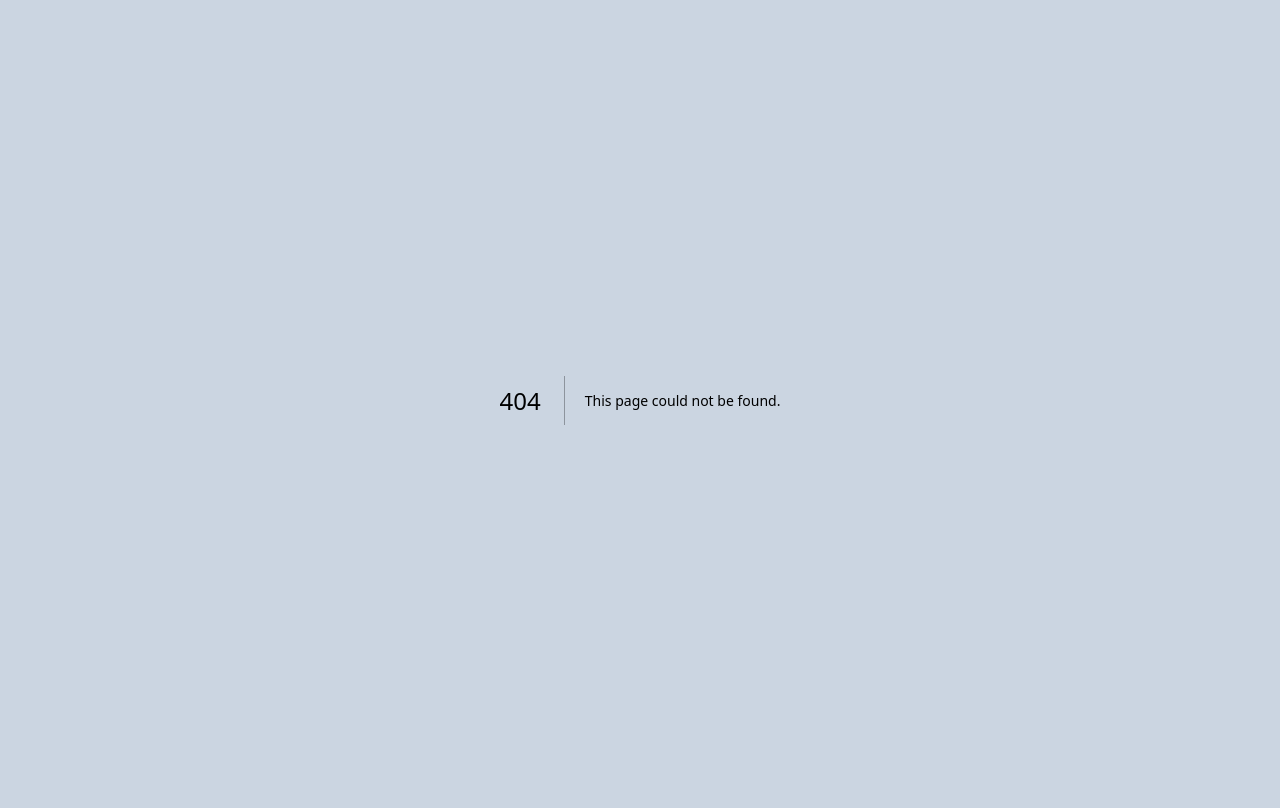
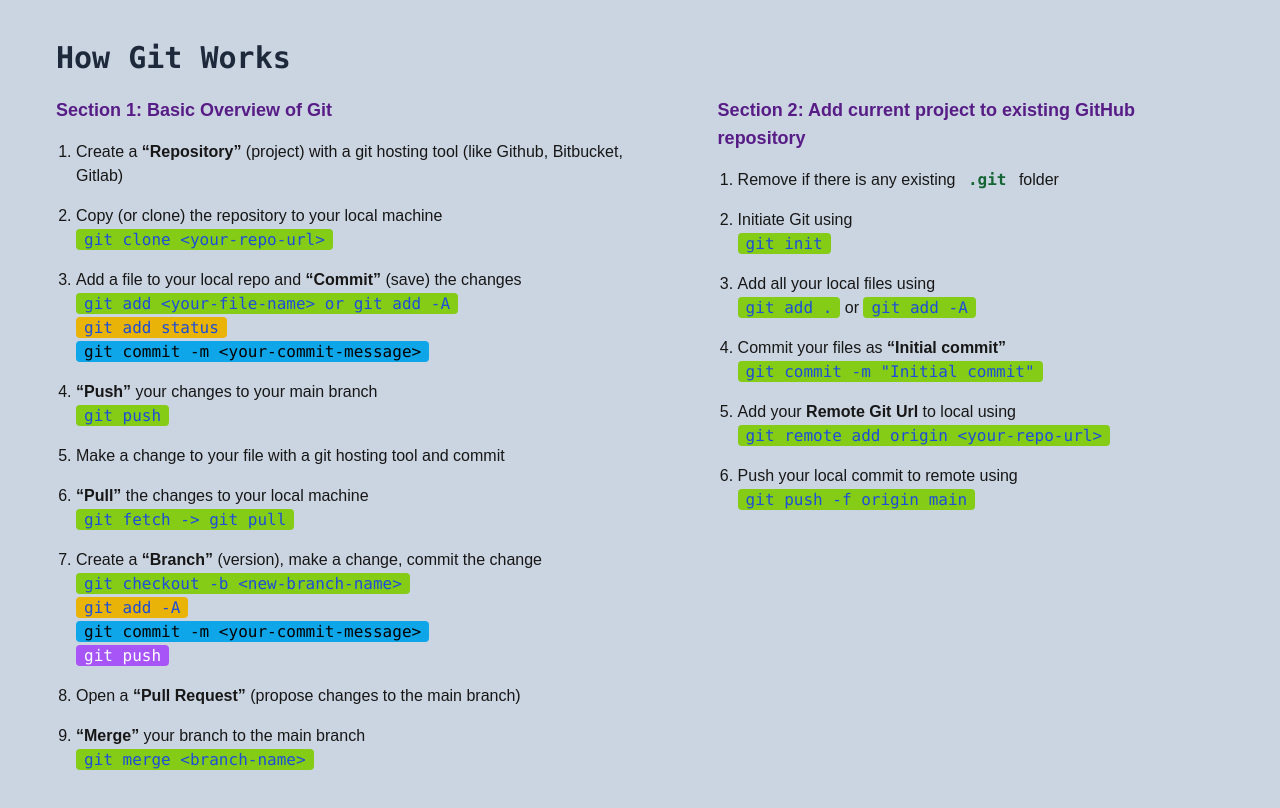
Before and after one commit to hashaaan/evotech-next, a Next.js app: page /how-git-works in a window 1280 px wide. Before the commit this address had no page. Shown: the top 808 px of the page. Built offline with nearby package versions, Linux system fonts and the light colour scheme.

Commit message:
Add how git works section

```diff
--- a/app/git/page.tsx
+++ b/app/how-git-works/page.tsx
@@ -3,7 +3,7 @@ import React from "react";
 export default function page() {
   return (
     <main className="container mx-auto py-5 px-14 w-full">
-      <h1 className="text-slate-800 font-bold font-mono text-3xl mb-5">
+      <h1 className="text-slate-800 font-bold font-mono text-3xl my-5">
         How Git Works
       </h1>
 
@@ -22,7 +22,7 @@ export default function page() {
             <li>
               Copy (or clone) the repository to your local machine
               <br />
-              <code className="bg-lime-500 text-blue-600 px-2 py-px rounded">
+              <code className="bg-lime-500 text-blue-700 px-2 py-px rounded">
                 git clone {`<your-repo-url>`}
               </code>
             </li>
@@ -31,11 +31,11 @@ export default function page() {
               Add a file to your local repo and <b>&ldquo;Commit&rdquo;</b>{" "}
               (save) the changes
               <br />
-              <code className="bg-lime-500 text-blue-600 px-2 py-px rounded">
+              <code className="bg-lime-500 text-blue-700 px-2 py-px rounded">
                 git add {`<your-file-name>`} or git add -A
               </code>
               <br />
-              <code className="bg-yellow-500 text-blue-600 px-2 py-px rounded">
+              <code className="bg-yellow-500 text-blue-700 px-2 py-px rounded">
                 git add status
               </code>
               <br />
@@ -47,7 +47,7 @@ export default function page() {
             <li>
               <b>&ldquo;Push&rdquo;</b> your changes to your main branch
               <br />
-              <code className="bg-lime-500 text-blue-600 px-2 py-px rounded">
+              <code className="bg-lime-500 text-blue-700 px-2 py-px rounded">
                 git push
               </code>
             </li>
@@ -59,7 +59,7 @@ export default function page() {
             <li>
               <b>&ldquo;Pull&rdquo;</b> the changes to your local machine
               <br />
-              <code className="bg-lime-500 text-blue-600 px-2 py-px rounded">
+              <code className="bg-lime-500 text-blue-700 px-2 py-px rounded">
                 git fetch -&gt; git pull
               </code>
             </li>
@@ -68,11 +68,11 @@ export default function page() {
               Create a <b>&ldquo;Branch&rdquo;</b> (version), make a change,
               commit the change
               <br />
-              <code className="bg-lime-500 text-blue-600 px-2 py-px rounded">
+              <code className="bg-lime-500 text-blue-700 px-2 py-px rounded">
                 git checkout -b {`<new-branch-name>`}
               </code>
               <br />
-              <code className="bg-yellow-500 text-blue-600 px-2 py-px rounded">
+              <code className="bg-yellow-500 text-blue-700 px-2 py-px rounded">
                 git add -A
               </code>
               <br />
@@ -93,7 +93,7 @@ export default function page() {
             <li>
               <b>&ldquo;Merge&rdquo;</b> your branch to the main branch
               <br />
-              <code className="bg-lime-500 text-blue-600 px-2 py-px rounded">
+              <code className="bg-lime-500 text-blue-700 px-2 py-px rounded">
                 git merge {`<branch-name>`}
               </code>
             </li>
@@ -114,7 +114,7 @@ export default function page() {
             <li>
               Initiate Git using
               <br />
-              <code className="bg-lime-500 text-blue-600 px-2 py-px rounded">
+              <code className="bg-lime-500 text-blue-700 px-2 py-px rounded">
                 git init
               </code>
             </li>
@@ -122,11 +122,11 @@ export default function page() {
             <li>
               Add all your local files using
               <br />
-              <code className="bg-lime-500 text-blue-600 px-2 py-px rounded">
+              <code className="bg-lime-500 text-blue-700 px-2 py-px rounded">
                 git add .
               </code>
               {` or `}
-              <code className="bg-lime-500 text-blue-600 px-2 py-px rounded">
+              <code className="bg-lime-500 text-blue-700 px-2 py-px rounded">
                 git add -A
               </code>
             </li>
@@ -134,7 +134,7 @@ export default function page() {
             <li>
               Commit your files as <b>&ldquo;Initial commit&rdquo;</b>
               <br />
-              <code className="bg-sky-500 text-black px-2 py-px rounded">
+              <code className="bg-lime-500 text-blue-700 px-2 py-px rounded">
                 git commit -m {`"Initial commit"`}
               </code>
             </li>
@@ -142,7 +142,7 @@ export default function page() {
             <li>
               Add your <b>Remote Git Url</b> to local using
               <br />
-              <code className="bg-lime-500 text-blue-600 px-2 py-px rounded">
+              <code className="bg-lime-500 text-blue-700 px-2 py-px rounded">
                 git remote add origin {`<your-repo-url>`}
               </code>
             </li>
@@ -150,8 +150,8 @@ export default function page() {
             <li>
               Push your local commit to remote using
               <br />
-              <code className="bg-lime-500 text-blue-600 px-2 py-px rounded">
-                git push origin main
+              <code className="bg-lime-500 text-blue-700 px-2 py-px rounded">
+                git push -f origin main
               </code>
             </li>
           </ol>
```
